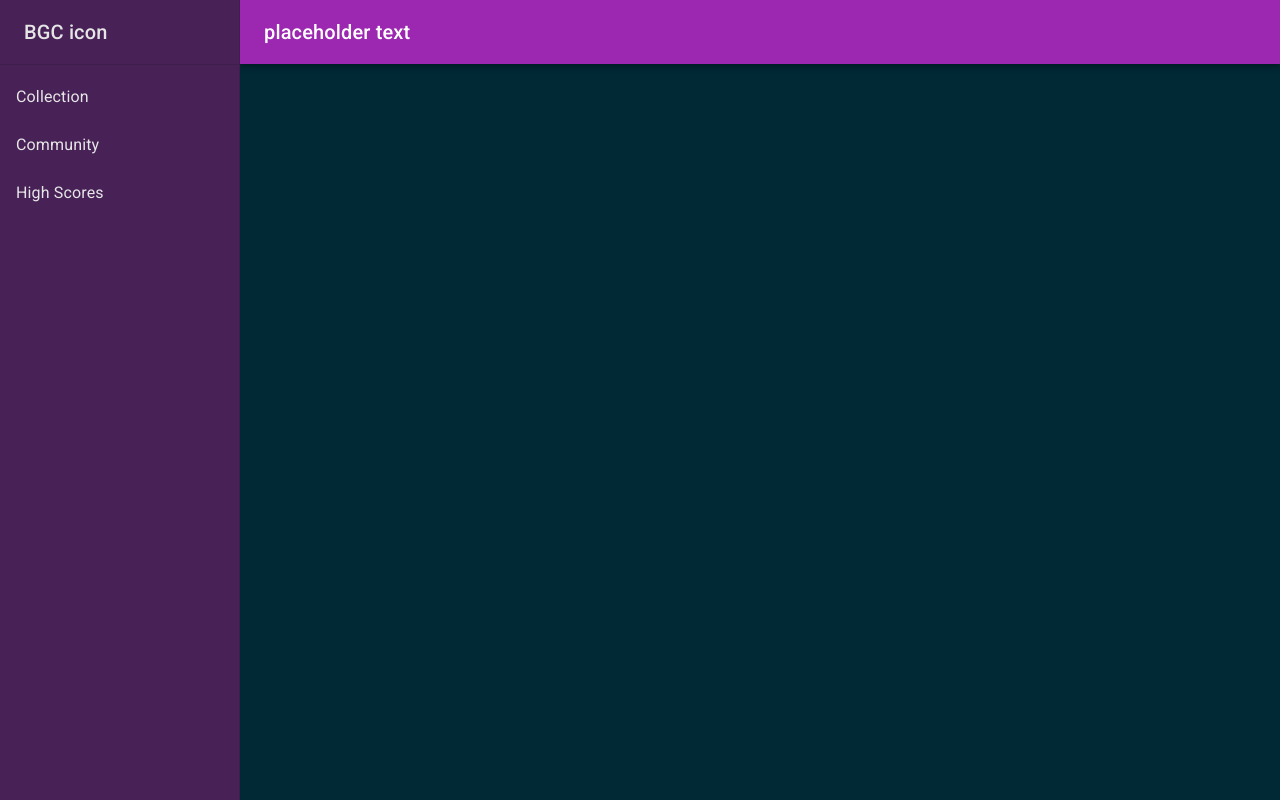
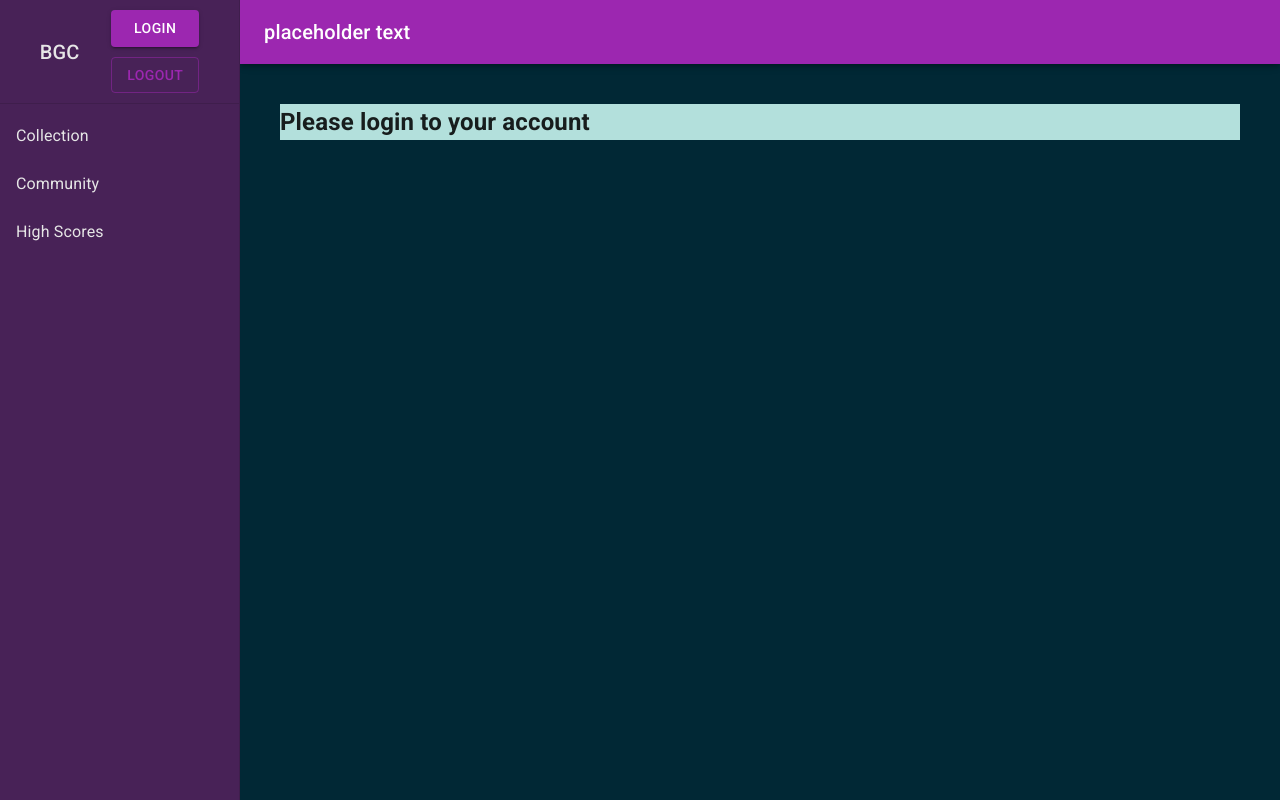
Before and after one commit to parkeralexjm/board-game-tracker, a Next.js app: page / in a window 1280 px wide. Built offline with nearby package versions, Linux system fonts and the light colour scheme; no server answers.

Commit message:
Added auth0 and login messages

```diff
--- a/package.json
+++ b/package.json
@@ -9,8 +9,10 @@
     "lint": "next lint"
   },
   "dependencies": {
+    "@auth0/nextjs-auth0": "^2.2.1",
     "@emotion/react": "^11.10.5",
     "@emotion/styled": "^11.10.5",
+    "@mui/icons-material": "^5.11.9",
     "@mui/material": "^5.11.8",
     "@next/font": "13.1.6",
     "@types/node": "18.11.19",
--- a/src/components/homepage.tsx
+++ b/src/components/homepage.tsx
@@ -1,14 +1,32 @@
 import * as React from 'react';
 import { Box } from '@mui/material';
+import { useUser } from '@auth0/nextjs-auth0/client';
 
 const Homepage = () => {
+
+  const { user, error, isLoading } = useUser();
+
+  // Make a loading component later to make this more interesting
+  if (isLoading) return <div>Loading...</div>
+  if (error) return <div>{error.message}</div>
+
+  // If logged in then display a welcome message otherwise prompt user to login
+  const renderWelcomeMessage = () => {
+    if (user) {
+      return <h2>Welcome {user.nickname}</h2>
+    } else {
+      return <h2>Please login to your account</h2>
+    }
+  }
+
   return (
       <Box sx={{ width: "100vw", height: "100vh", backgroundColor: '#012835', pt:'64px', display:'flex', flexDirection: 'column'}}>
-      {/* <Box aria-label="login-box" sx={{
+        <Box aria-label="login-box" sx={{
           backgroundColor: '#b3e0dc',
           margin: 5
           }}>
-      </Box> */}
+            {renderWelcomeMessage()}
+        </Box>
       </Box>
     )
 }
--- a/src/components/sidebar.tsx
+++ b/src/components/sidebar.tsx
@@ -9,12 +9,12 @@ import ListItem from '@mui/material/ListItem';
 import ListItemButton from '@mui/material/ListItemButton';
 import ListItemText from '@mui/material/ListItemText';
 import { mainTheme } from '@/themes/themes';
-
 import CssBaseline from '@mui/material/CssBaseline';
 import AppBar from '@mui/material/AppBar';
 import IconButton from '@mui/material/IconButton';
 import MenuIcon from '@mui/icons-material/Menu';
 import { ThemeProvider } from '@mui/material';
+import Button from '@mui/material/Button';
 
 const drawerWidth = 240;
 
@@ -27,15 +27,25 @@ const ResponsiveDrawer = () => {
 
   const drawer = (
     <div>
-        <Toolbar>
+        <Toolbar sx={{display:'flex', justifyContent:'space-around'}}>
+          <Box>
             <Typography
               variant="h6"
               noWrap
               component="a"
               href="/"
             >
-            BGC icon
+              BGC
             </Typography>
+          </Box>
+          <Box sx={{display:'flex', flexDirection:'column', alignItems:'right', gap:'10px', py:'10px'}}>
+            <Button variant='contained' href="/api/auth/login">
+              Login
+            </Button>
+            <Button variant='outlined' href="/api/auth/logout">
+              Logout
+            </Button>
+          </Box>
         </Toolbar>
         <Divider />
         <List>
--- a/src/pages/_app.tsx
+++ b/src/pages/_app.tsx
@@ -1,6 +1,12 @@
 import '@/styles/globals.css'
+import React from 'react';
 import type { AppProps } from 'next/app'
+import { UserProvider }  from '@auth0/nextjs-auth0/client'
 
 export default function App({ Component, pageProps }: AppProps) {
-  return <Component {...pageProps} />
+  return (
+    <UserProvider>
+      <Component {...pageProps} />
+    </UserProvider>
+    )
 }
--- /dev/null
+++ b/src/pages/api/auth/[...auth0].ts
@@ -0,0 +1,4 @@
+// pages/api/auth/login.ts
+import { handleAuth } from '@auth0/nextjs-auth0';
+
+export default handleAuth();
```
Also changed, not shown: .eslintrc.json, 1 other file (tests, documents, lock files or other folders). Lines whose indentation alone changed are shown as unchanged.
